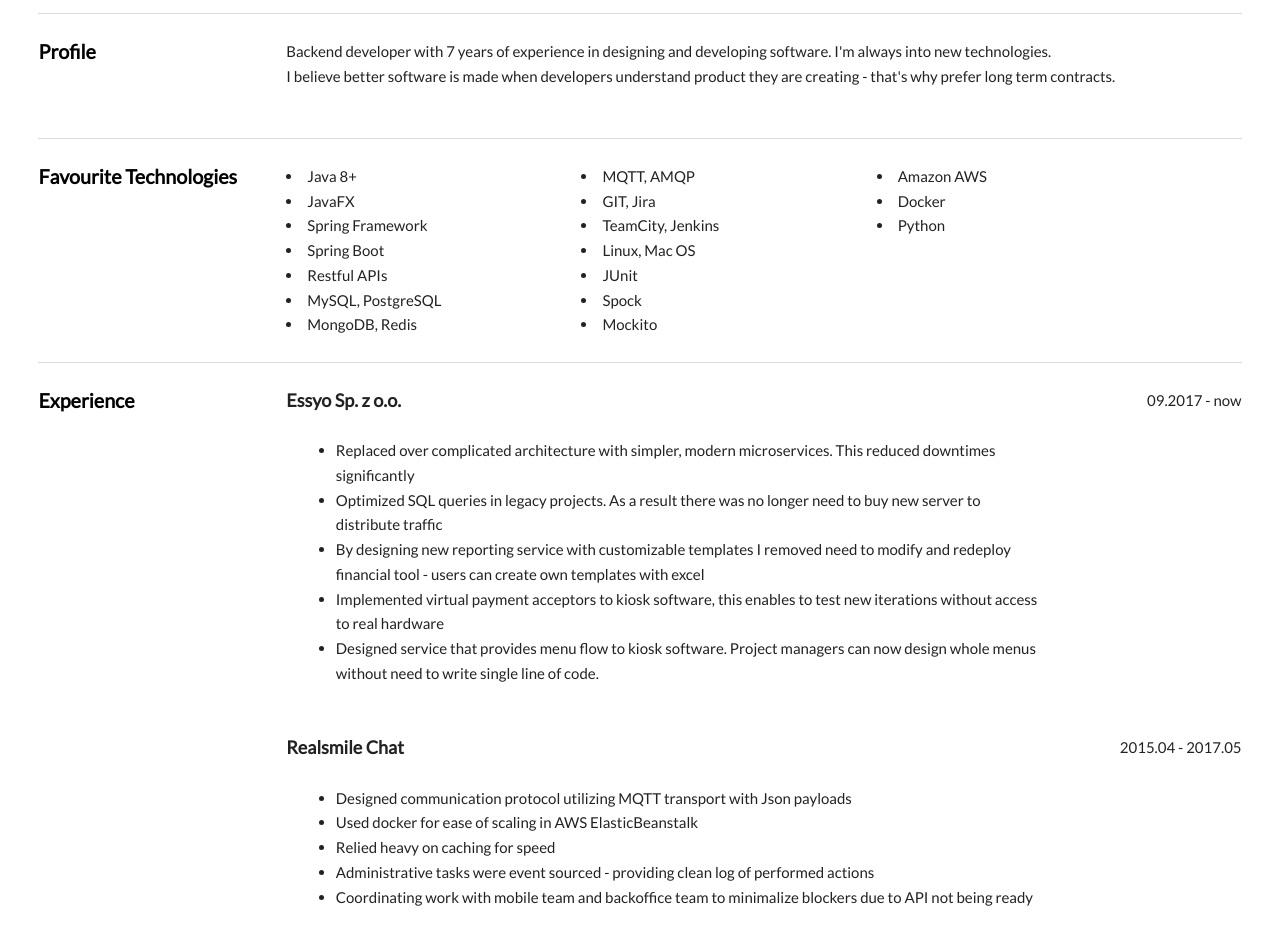
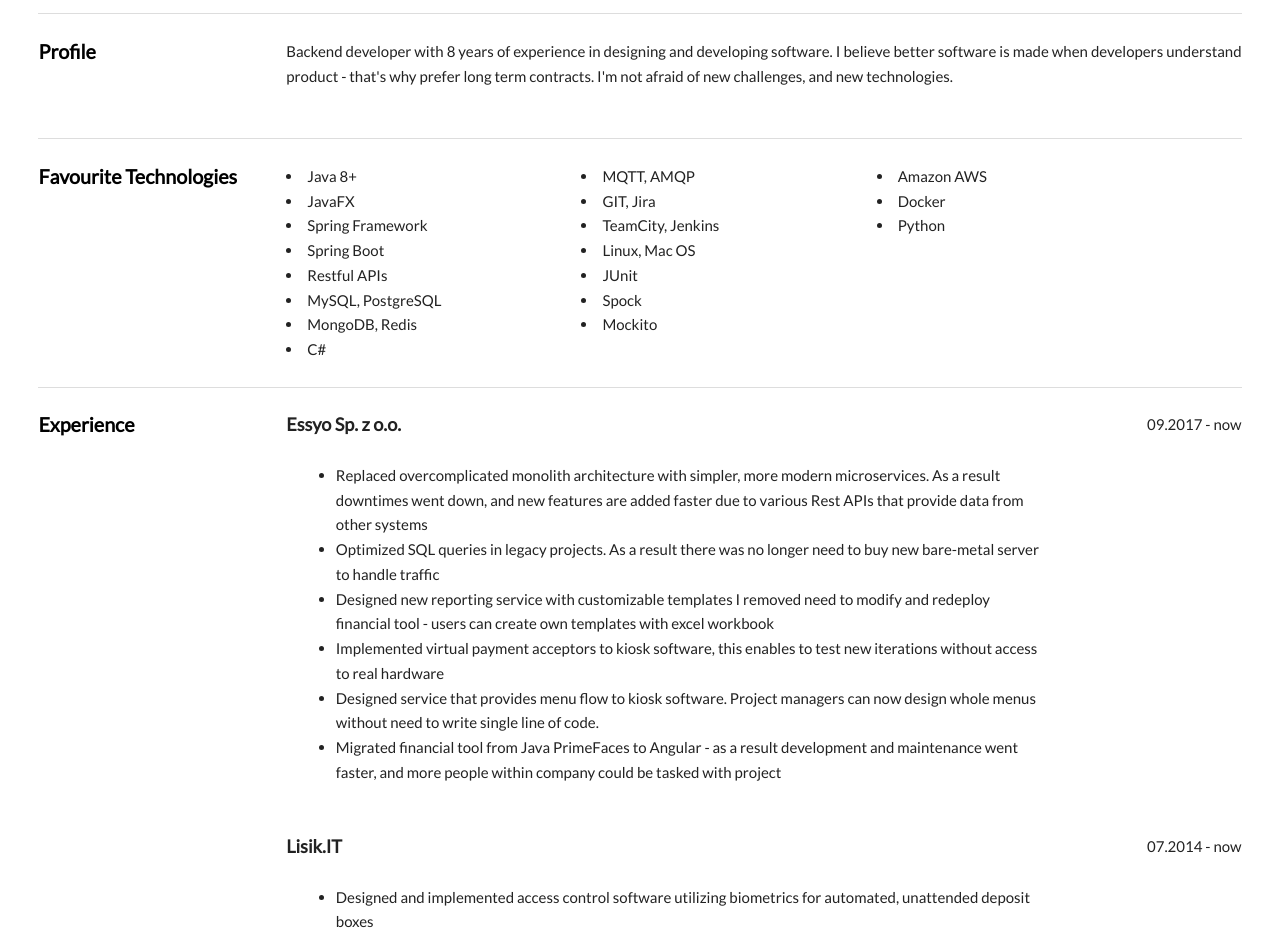
Before and after one commit to mateusz-lisik/resume, a plain HTML site: page index.html in a window 1280 px wide. Shown: the part 124-1063 px from the top of the page. Drawn offline with Linux system fonts and the light colour scheme.

Commit message:
Minor changes regarding experience, and links

```diff
--- a/index.html
+++ b/index.html
@@ -16,7 +16,7 @@
     <!--
     You probably haven't seen more ordinary code in your life,
     but idea was to keep it simple both visually and in code, so I can painlessly edit it again
-    when I feel like changing job :)
+    when I feel like changing job :D
 
     Pls. Mention that you've seen this comment!
     -->
@@ -28,7 +28,7 @@
             <h1>Mateusz Lisik</h1>
         </div>
         <div id="contact-info" class="unit-30 text-right">
-            <i class="fas fa-envelope"></i>mateusz@lisik.it<br />
+            <i class="fas fa-envelope"></i><a href="mailto:mateusz@lisik.it">mateusz@lisik.it</a><br />
             <i class="fas fa-phone"></i>+48 797 271 138<br />
             <i class="fab fa-linkedin-in"></i><a href="https://linkedin.com/in/mateuszlisik">Mateusz Lisik</a>
         </div>
@@ -40,9 +40,7 @@
         </div>
         <div class="unit-80">
             <p>
-                Backend developer with 7 years of experience in designing and developing software. I'm always into new
-                technologies. <br />I believe better software is made when developers understand product they are creating -
-                that's why  prefer long term contracts.
+                Backend developer with 8 years of experience in designing and developing software. I believe better software is made when developers understand product - that's why prefer long term contracts. I'm not afraid of new challenges, and new technologies.
             </p>
         </div>
     </div>
@@ -61,6 +59,7 @@
                 <li>Restful APIs</li>
                 <li>MySQL, PostgreSQL</li>
                 <li>MongoDB, Redis</li>
+                <li>C#</li>
             </div>
             <div class="unit-30">
                 <li>MQTT, AMQP</li>
@@ -93,17 +92,19 @@
                     <span class="big bold">Essyo Sp. z o.o.</span>
                     <p>
                         <ul>
-                            <li>Replaced over complicated architecture with simpler, modern microservices. This reduced
-                                downtimes significantly</li>
+                            <li>Replaced overcomplicated monolith architecture with simpler, more modern microservices. As a result
+                                downtimes went down, and new features are added faster due to various Rest APIs that provide data from other systems</li>
                             <li>Optimized SQL queries in legacy projects. As a result there was no longer need to buy
-                                new server to distribute traffic
-                            </li>
-                            <li>By designing new reporting service with customizable templates I removed need to modify
-                                and redeploy financial tool - users can create own templates with excel</li>
+                                new bare-metal server to handle traffic</li>
+                            <li>Designed new reporting service with customizable templates I removed need to modify
+                                and redeploy financial tool - users can create own templates with excel workbook</li>
                             <li>Implemented virtual payment acceptors to kiosk software, this enables to test
                                 new iterations without access to real hardware</li>
                             <li>Designed service that provides menu flow to kiosk software. Project managers can now
                                 design whole menus without need to write single line of code. </li>
+                            <li>Migrated financial tool from Java PrimeFaces to Angular - as a result development and
+                                maintenance went faster, and more people within company could be tasked with project
+                            </li>
                         </ul>
                     </p>
                 </div>
@@ -111,23 +112,20 @@
                     09.2017 - now
                 </div>
             </div>
+
             <div class="units-row">
                 <div class="unit-80">
-                    <span class="big bold">Realsmile Chat</span>
+                    <span class="big bold">Lisik.IT</span>
                     <p>
                         <ul>
-                            <li>Designed communication protocol utilizing MQTT transport with Json payloads</li>
-                            <li>Used docker for ease of scaling in AWS ElasticBeanstalk</li>
-                            <li>Relied heavy on caching for speed</li>
-                            <li>Administrative tasks were event sourced - providing clean log of performed actions</li>
-                            <li>Coordinating work with mobile team and backoffice team to minimalize blockers due to API
-                                not being ready
-                            </li>
+                            <li>Designed and implemented access control software utilizing biometrics for automated, unattended deposit boxes</li>
+                            <li>Designed and implemented financial tool, that handles payouts, check printing, and profit tracking for new york based hedge fund</li>
+                            <li>Provided chat software (like WhatsApp) backend for mobile apps. Utilized MQTT for messaging, and Rest API's for less demanding tasks </li>
                         </ul>
                     </p>
                 </div>
                 <div class="unit-20 text-right">
-                    2015.04 - 2017.05
+                    07.2014 - now
                 </div>
             </div>
             <div class="units-row">
@@ -165,7 +163,7 @@
     <hr />
     <footer>
         <span>Feel free to contact me at:</span>
-        <span>mateusz@lisik.it, +48 797 271 138, LinkedIn: Mateusz Lisik</span>
+        <span><a href="mailto:mateusz@lisik.it">mateusz@lisik.it</a>, +48 797 271 138, LinkedIn: <a href="https://linkedin.com/in/mateuszlisik">Mateusz Lisik</a></span>
         <div class="print-visible text-centered">
             The most up-to-date version can be found at
             <a href="http://resume.lisik.it">resume.lisik.it</a>
```
